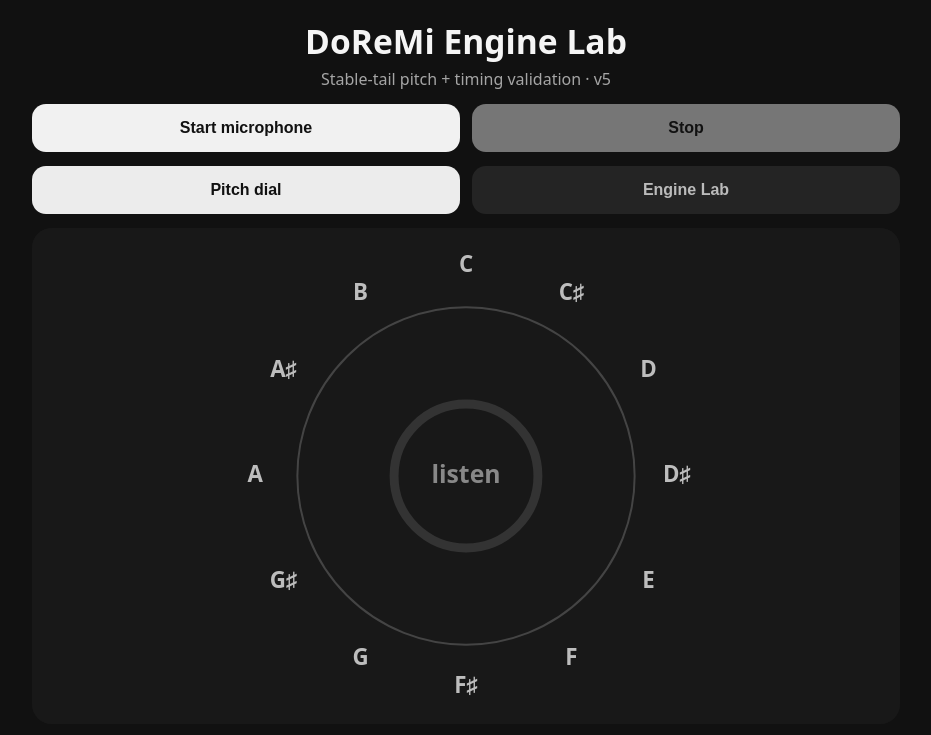
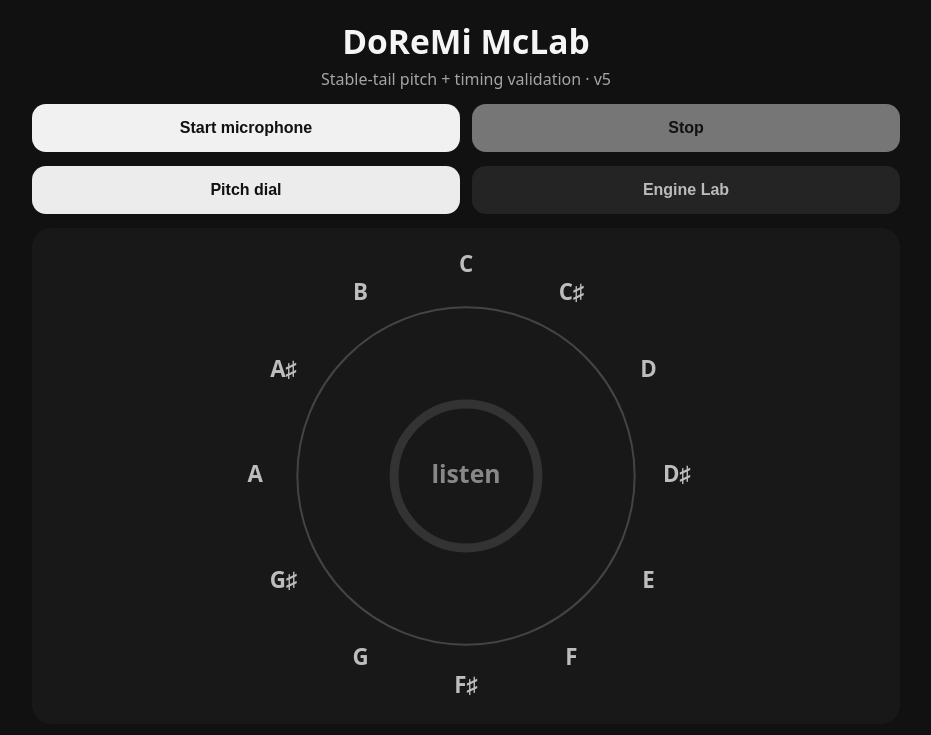
Before and after one commit to tgmcnaughton/Doremi-game, a plain HTML site: page index.html in a window 1280 px wide. Shown: the top 735 px of the page, without its empty margins (174-1105 px from the left). Drawn offline with Linux system fonts and the light colour scheme.

Commit message:
Update index.html

```diff
--- a/index.html
+++ b/index.html
@@ -9,7 +9,7 @@
 </head>
 <body>
 <main class="app">
-<header><h1>DoReMi Engine Lab</h1><p class="subtitle">Stable-tail pitch + timing validation · v5</p></header>
+<header><h1>DoReMi McLab</h1><p class="subtitle">Stable-tail pitch + timing validation · v5</p></header>
 
 <section class="controls">
 <button id="startButton">Start microphone</button>
```
